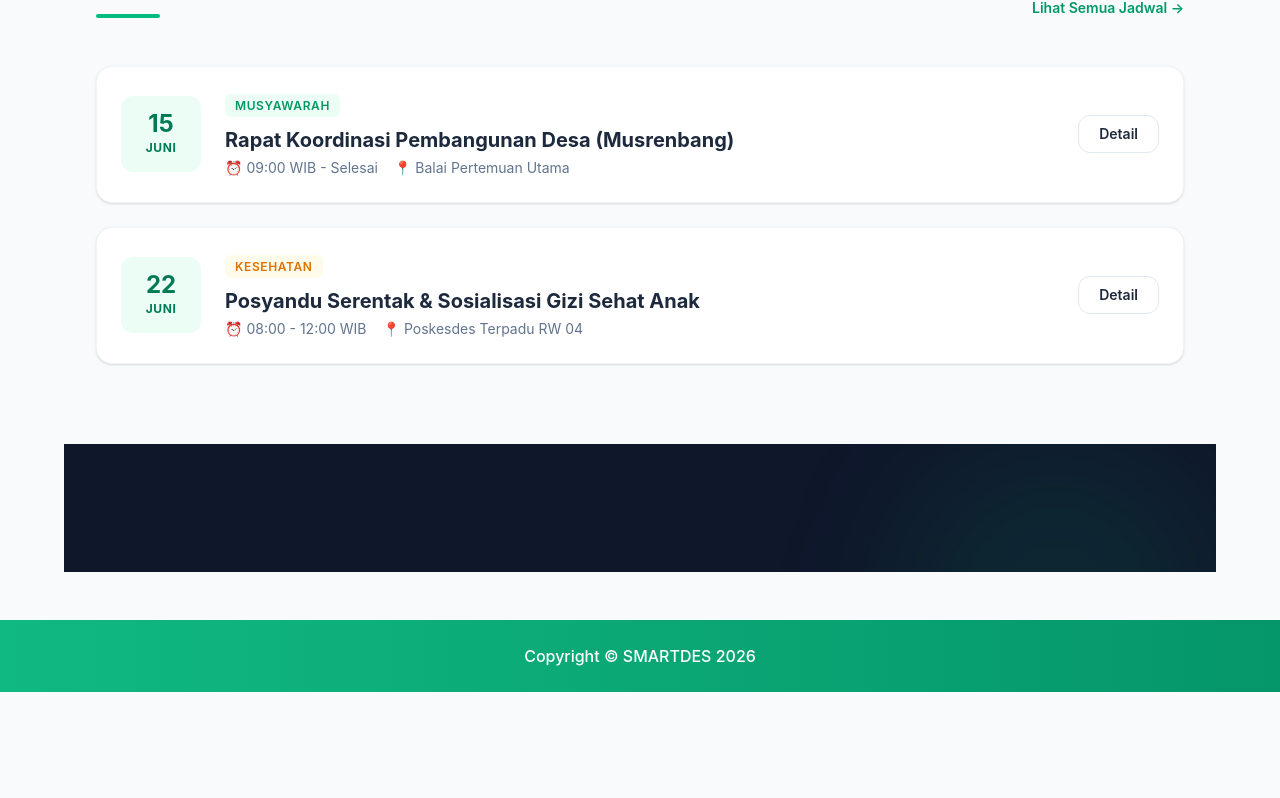
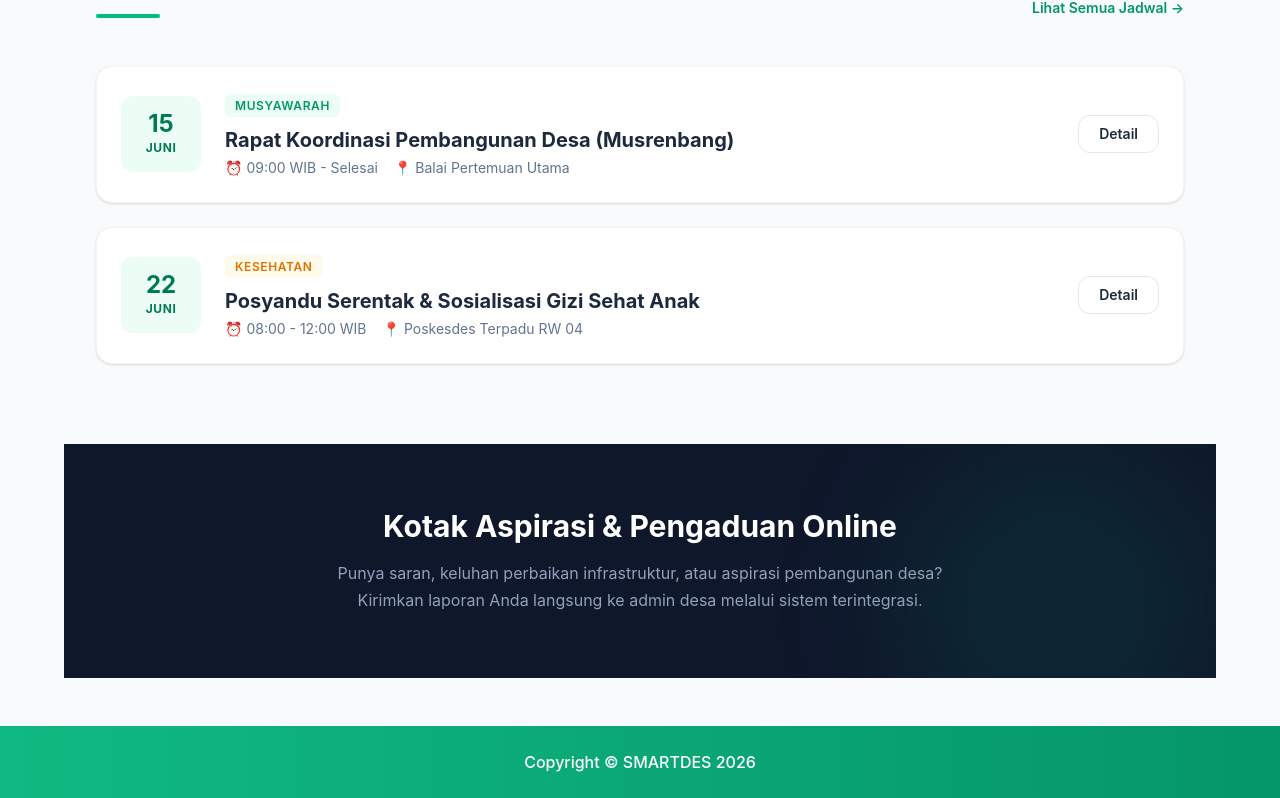
Before and after one commit to muhammadarlianoscar-uti/TA-WEB-24-SEMBADE, a Next.js app in the folder my-app/: page /home in a window 1280 px wide. Shown: the part 2852-3650 px from the top of the page. Before the commit the page ends 3544 px from the top, so only its background shows below. Built offline with nearby package versions, Linux system fonts and the light colour scheme.

Commit message:
menambahkan teks pada section

```diff
--- a/my-app/app/home/page.tsx
+++ b/my-app/app/home/page.tsx
@@ -415,6 +415,13 @@ export default function Home() {
       {/* ================= SECTION 6: ASPIRASI & PENGADUAN WARGA ================= */}
       <section className="py-16 bg-slate-900 text-white relative overflow-hidden">
         <div className="absolute top-0 right-0 w-80 h-80 bg-emerald-500/10 rounded-full blur-3xl pointer-events-none"></div>
+
+        <div className="max-w-5xl mx-auto px-4 sm:px-6 lg:px-8 text-center relative z-10">
+          <h2 className="text-3xl font-bold">Kotak Aspirasi & Pengaduan Online</h2>
+          <p className="mt-4 text-slate-400 max-w-2xl mx-auto">
+            Punya saran, keluhan perbaikan infrastruktur, atau aspirasi pembangunan desa? Kirimkan laporan Anda langsung ke admin desa melalui sistem terintegrasi.
+          </p>
+        </div>
       </section>
 
 
```
